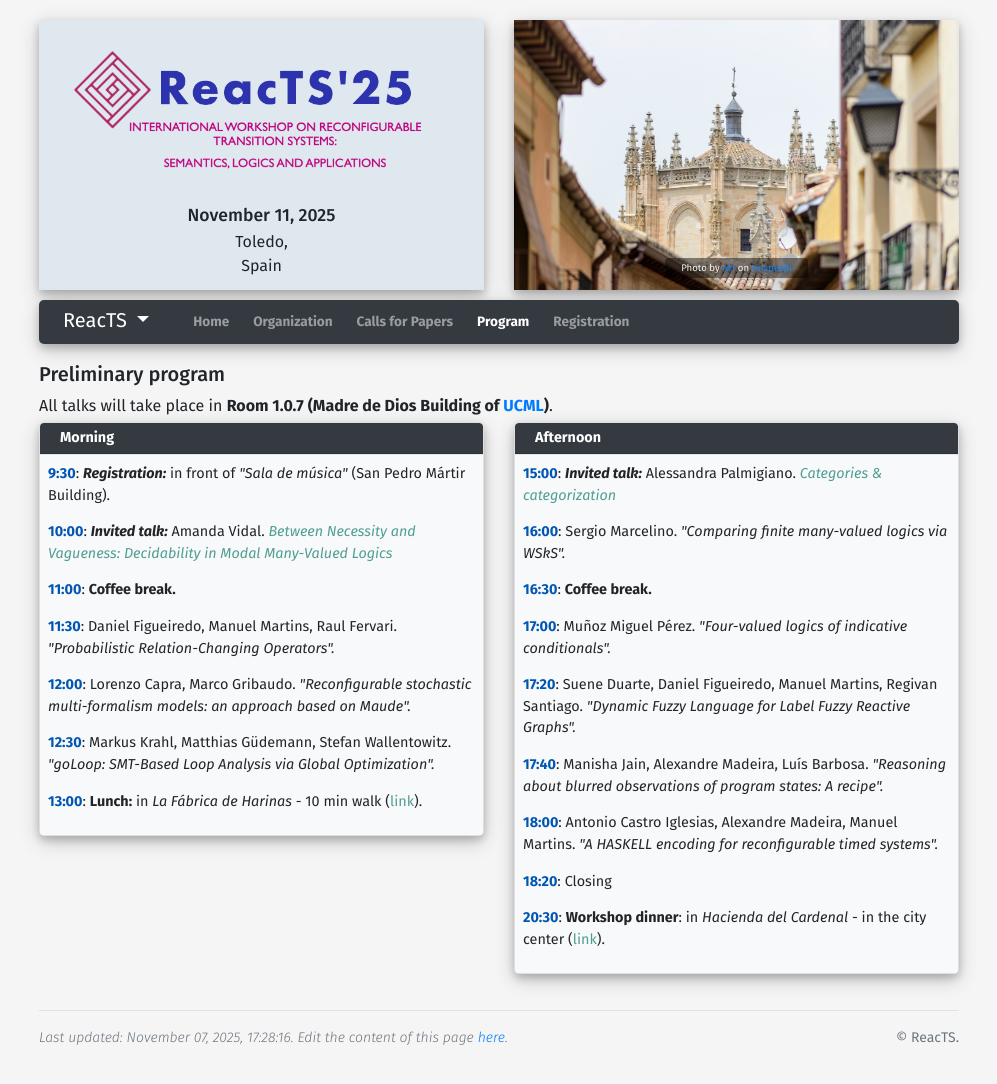
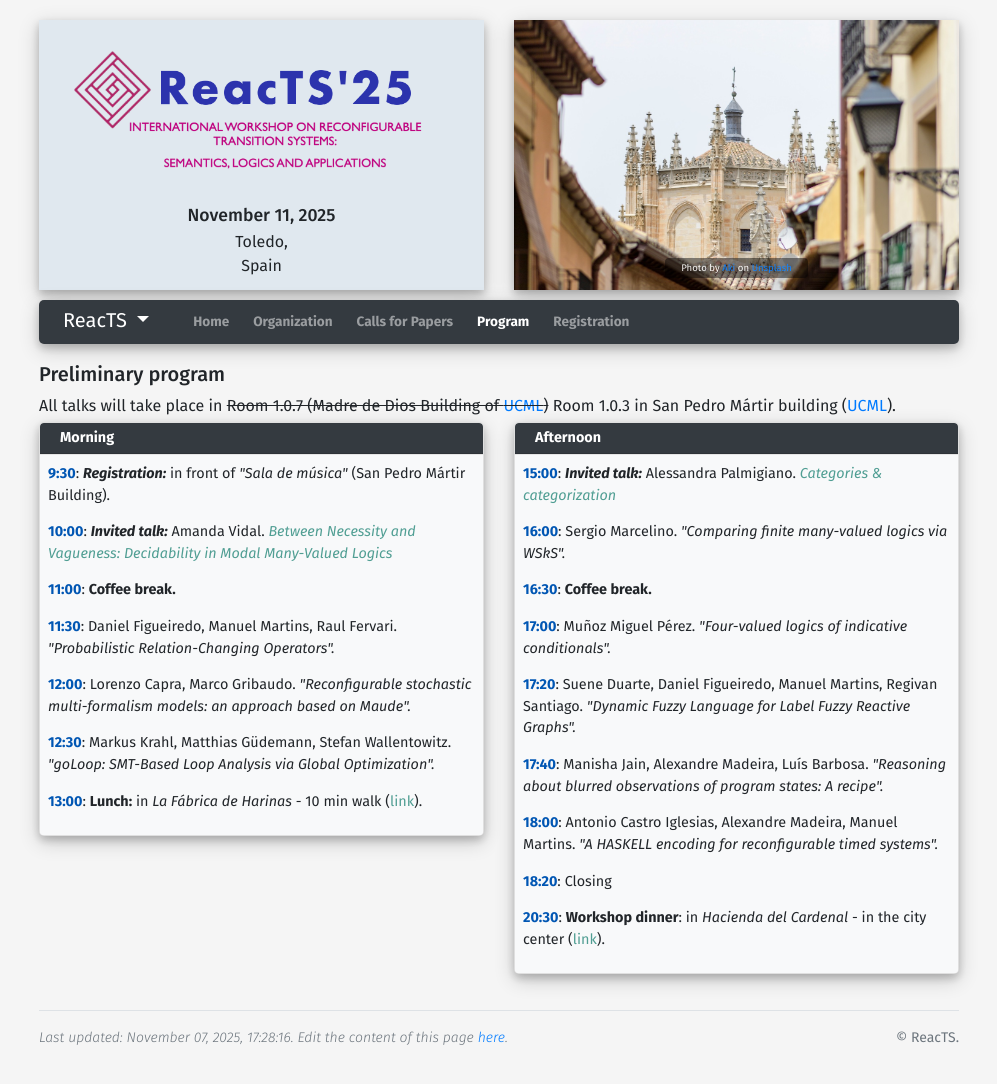
Before and after one commit to reacts-workshop/2025, a Jekyll site: the page built from program.html, in a window 1280 px wide. Shown: the whole page, without its empty margins (141-1138 px from the left). Built offline with Jekyll 4.4.1, drawn with Linux system fonts in a browser that asks for light colours.

Commit message:
updated room for ReacTS

```diff
--- a/program.html
+++ b/program.html
@@ -38,7 +38,7 @@
 
 <h5>Preliminary program</h5>
 
-All talks will take place in <b>Room 1.0.7 (Madre de Dios Building of <a href="https://maps.app.goo.gl/EJNegwk8qtyRpMcc8">UCML</a>)</b>.
+All talks will take place in <del>Room 1.0.7 (Madre de Dios Building of <a href="https://maps.app.goo.gl/EJNegwk8qtyRpMcc8">UCML</a>)</del> Room 1.0.3 in San Pedro Mártir building (<a href="https://maps.app.goo.gl/EJNegwk8qtyRpMcc8">UCML</a>)</b>.
 
 
 <div class="row">
```
